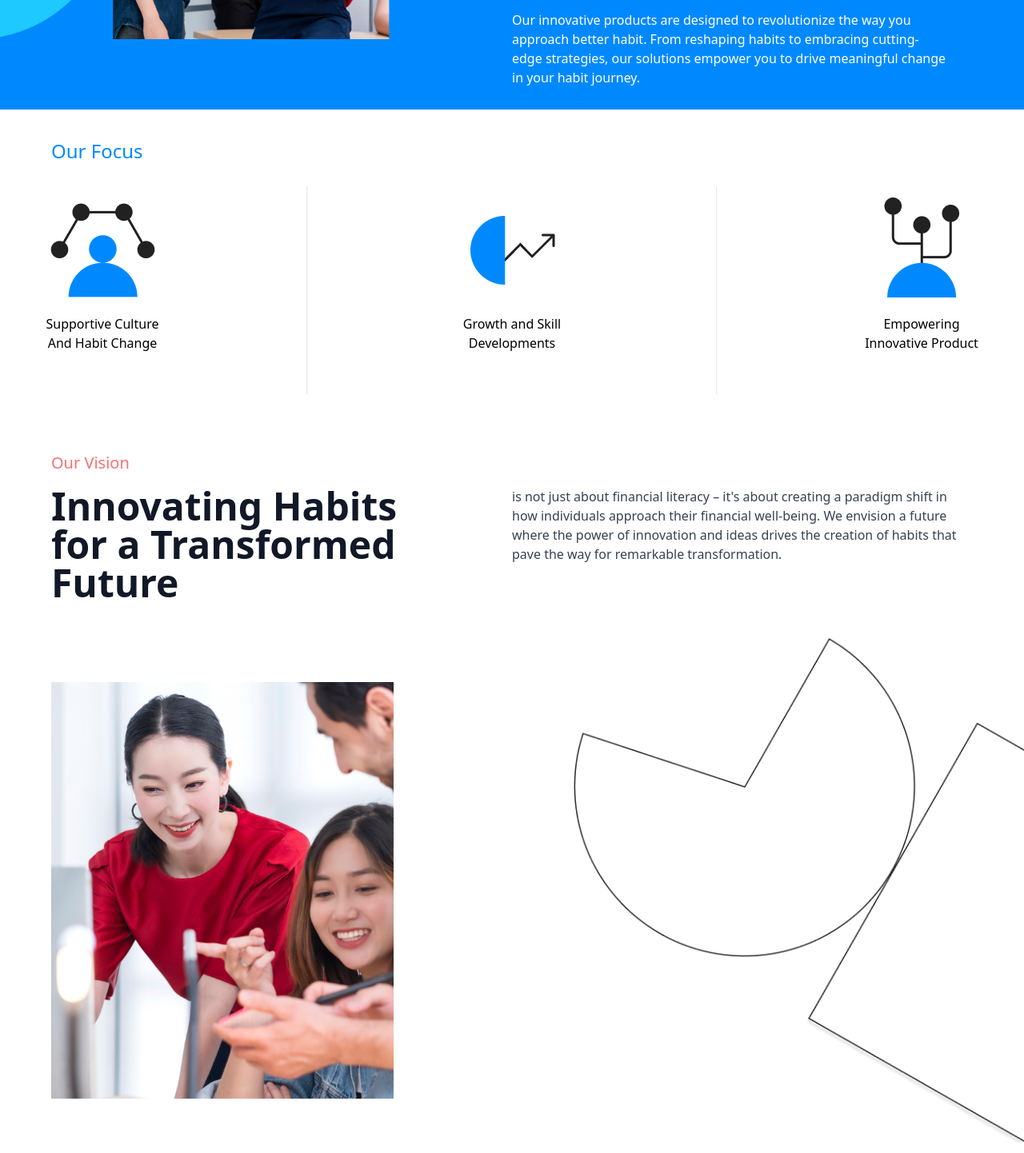
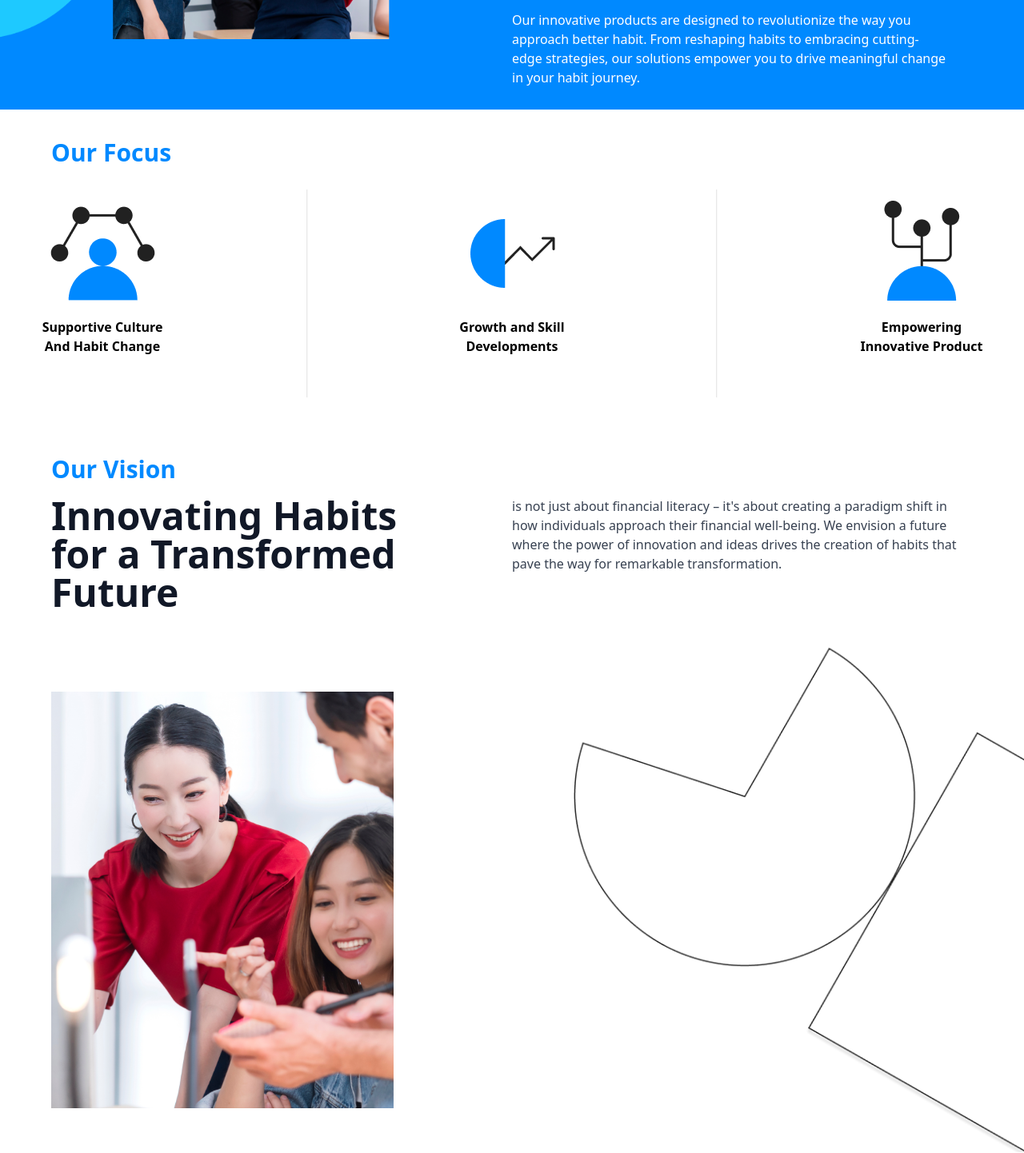
Before and after one commit to Blue-Habit/blue-habit-landing, a Nuxt app: page / in a window 1280 px wide. Shown: the part 540-1982 px from the top of the page at 80% size. Built offline with nearby package versions, Linux system fonts and the light colour scheme.

Commit message:
fix : typography

```diff
--- a/components/OurFocus.vue
+++ b/components/OurFocus.vue
@@ -1,31 +1,31 @@
 <template>
-  <div class="container mx-auto py-9">
-    <h1 class="text-primary text-2xl lg:px-16 sm:px-5">Our Focus</h1>
-    <div class="grid lg:grid-cols-5 sm:grid-cols-1">
+  <div class="mx-auto py-9">
+    <h1 class="text-primary text-3xl lg:px-16 sm:px-5 font-bold">Our Focus</h1>
+    <div class="container mx-auto grid lg:grid-cols-5 sm:grid-cols-1">
       <div class="text-center flex flex-col items-center pt-7">
-        <img src="@/assets/img/icon-supportive.png" alt="" class=""/>
-        <p>
-          Supportive Culture <br/>
+        <img src="@/assets/img/icon-supportive.png" alt="" class="" />
+        <p class="font-bold">
+          Supportive Culture <br />
           And Habit Change
         </p>
       </div>
       <div class="flex flex-col items-center pt-7">
-        <img src="@/assets/img/line.png" alt=""/>
+        <img src="@/assets/img/line.png" alt="" />
       </div>
       <div class="text-center flex flex-col items-center pt-7">
-        <img src="@/assets/img/icon-growth.png" alt="" class=""/>
-        <p>
-          Growth and Skill <br/>
+        <img src="@/assets/img/icon-growth.png" alt="" class="" />
+        <p class="font-bold">
+          Growth and Skill <br />
           Developments
         </p>
       </div>
       <div class="flex flex-col items-center pt-7">
-        <img src="@/assets/img/line.png" alt=""/>
+        <img src="@/assets/img/line.png" alt="" />
       </div>
       <div class="text-center flex flex-col items-center pt-7">
-        <img src="@/assets/img/icon-empowering.png" alt="" class=""/>
-        <p>
-          Empowering <br/>
+        <img src="@/assets/img/icon-empowering.png" alt="" class="" />
+        <p class="font-bold">
+          Empowering <br />
           Innovative Product
         </p>
       </div>
--- a/components/OurValues.vue
+++ b/components/OurValues.vue
@@ -2,7 +2,7 @@
   <div class="bg-gray-100 py-16">
     <div class="grid lg:grid-cols-2 sm:grid-cols-1 lg:px-16 sm:px-5 justify-between">
       <div class="flex flex-col">
-        <h1 class="text-primary text-2xl font-bold mb-5">Our Values</h1>
+        <h1 class="text-primary text-3xl font-bold mb-5">Our Values</h1>
         <h1 class="text-5xl font-bold mb-5">Nurturing Growth and Excellence</h1>
         <p class="text-gray-700">We prioritize team development through learning and growth spaces. Our nurturing
           culture celebrates personal and professional growth, while adhering to industry project management
@@ -29,19 +29,19 @@ const values = [
     title: "Learning and Growth Space",
     icon: growth,
     description:
-        "Our team's growth is paramount. We've established a learning space for acquiring new skills and insights, while our growth space focuses on personal development.",
+      "Our team's growth is paramount. We've established a learning space for acquiring new skills and insights, while our growth space focuses on personal development.",
   },
   {
     title: "Supportive Culture",
     icon: supportive,
     description:
-        "Our culture revolves around support and rewards. We've created an environment where personal and professional development are valued and encouraged.",
+      "Our culture revolves around support and rewards. We've created an environment where personal and professional development are valued and encouraged.",
   },
   {
     title: "Industry-Leading Project Management",
     icon: empowering,
     description:
-        "In our pursuit of excellence, our project management practices stand up to industry standards.",
+      "In our pursuit of excellence, our project management practices stand up to industry standards.",
   },
 ]
 </script>
--- a/components/Products.vue
+++ b/components/Products.vue
@@ -1,6 +1,6 @@
 <template>
   <div class="products mx-auto py-9">
-    <h1 class="text-primary text-xl lg:px-16 sm:px-5">Our Products</h1>
+    <h1 class="text-primary text-3xl font-bold lg:px-16 sm:px-5">Our Products</h1>
     <h1 class="text-5xl text-gray-900 font-bold pt-3 lg:px-16 sm:px-5">
       Throught Collaborations,
       <br />We Produce Best Solutions
--- a/components/Teams.vue
+++ b/components/Teams.vue
@@ -1,9 +1,9 @@
 <template>
-  <div class="teams mx-auto pb-9 bg-gray-100">
-    <h1 class="text-primary text-xl lg:px-16 sm:px-5">Our Teams</h1>
+  <div class="teams mx-auto pb-9 pt-16 bg-gray-100">
+    <h1 class="text-primary text-3xl lg:px-16 sm:px-5 font-bold">Our Teams</h1>
     <div class="grid lg:grid-cols-2 sm:grid-cols-1">
       <h1 class="text-5xl text-gray-900 font-bold pt-3 lg:px-16 sm:px-5">
-        Exceptional and <br/>
+        Exceptional and <br />
         trusty challengers
       </h1>
       <div class="block lg:pr-16 sm:px-5">
@@ -11,25 +11,15 @@
           We firmly believe that there's no path to success where we stand alone
           on an island. It's together that we flourish and achieve greatness.
         </p>
-        <button
-            class="bg-primary hover:bg-primary-dark py-2 px-3 text-white rounded"
-        >
+        <button class="bg-primary hover:bg-primary-dark py-2 px-3 text-white rounded">
           About Us
         </button>
       </div>
     </div>
   </div>
-  <div
-      class="grid lg:grid-cols-3 sm:grid-cols-1 lg:px-16 sm:px-5 gap-7 pt-5 bg-gray-100"
-  >
-    <CardTeams
-        v-for="teamMember in teamMembers"
-        :key="teamMember.id"
-        :name="teamMember.name"
-        :position="teamMember.position"
-        :imageSrc="teamMember.imageSrc"
-        :linkedinUrl="teamMember.linkedinUrl"
-    />
+  <div class="grid lg:grid-cols-3 sm:grid-cols-1 lg:px-16 sm:px-5 gap-7 pt-9 pb-16 bg-gray-100">
+    <CardTeams v-for="teamMember in teamMembers" :key="teamMember.id" :name="teamMember.name"
+      :position="teamMember.position" :imageSrc="teamMember.imageSrc" :linkedinUrl="teamMember.linkedinUrl" />
   </div>
 </template>
 
--- a/components/VisionMision.vue
+++ b/components/VisionMision.vue
@@ -1,6 +1,6 @@
 <template>
   <div class="vision mx-auto py-9 text-gray-100">
-    <h1 class="text-primary text-xl lg:px-16 sm:px-5 text-red-400">
+    <h1 class="text-primary text-3xl lg:px-16 sm:px-5 font-bold">
       Our Vision
     </h1>
     <div class="grid lg:grid-cols-2 sm:grid-cols-1 lg:px-16 sm:px-5">
@@ -18,11 +18,7 @@
   <div class="mision mx-auto">
     <div class="grid lg:grid-cols-2 sm:grid-cols-1 justify-between">
       <div class="grid grid-rows-2">
-        <img
-          src="@/assets/img/img-mision.png"
-          alt=""
-          class="pt-16 w-4/5 pb-16 lg:pl-16 sm:px-5"
-        />
+        <img src="@/assets/img/img-mision.png" alt="" class="pt-16 w-4/5 pb-16 lg:pl-16 sm:px-5" />
         <div class="pt-16 flex-column">
           <img src="@/assets/img/img-mision3.png" alt="" />
         </div>
@@ -31,7 +27,7 @@
       <div class="grid grid-rows-2">
         <img src="@/assets/img/img-mision2.png" class="w-full" />
         <div class="pe-8">
-          <h1 class="text-primary text-xl">Our Mision</h1>
+          <h1 class="text-primary text-3xl font-bold">Our Mision</h1>
           <h1 class="text-5xl pt-3 font-bold text-gray-900">
             Empowering <br />
             Change Through <br />Self-Initiation
```
